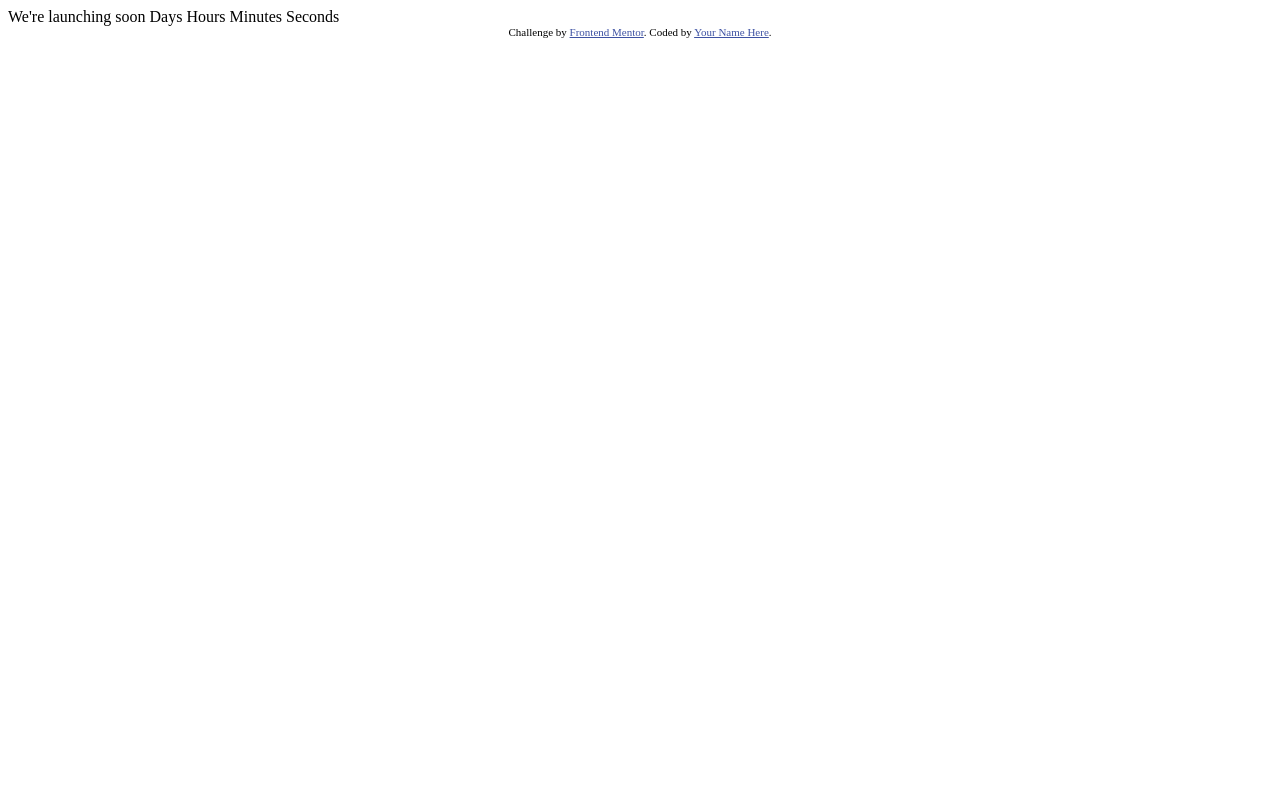
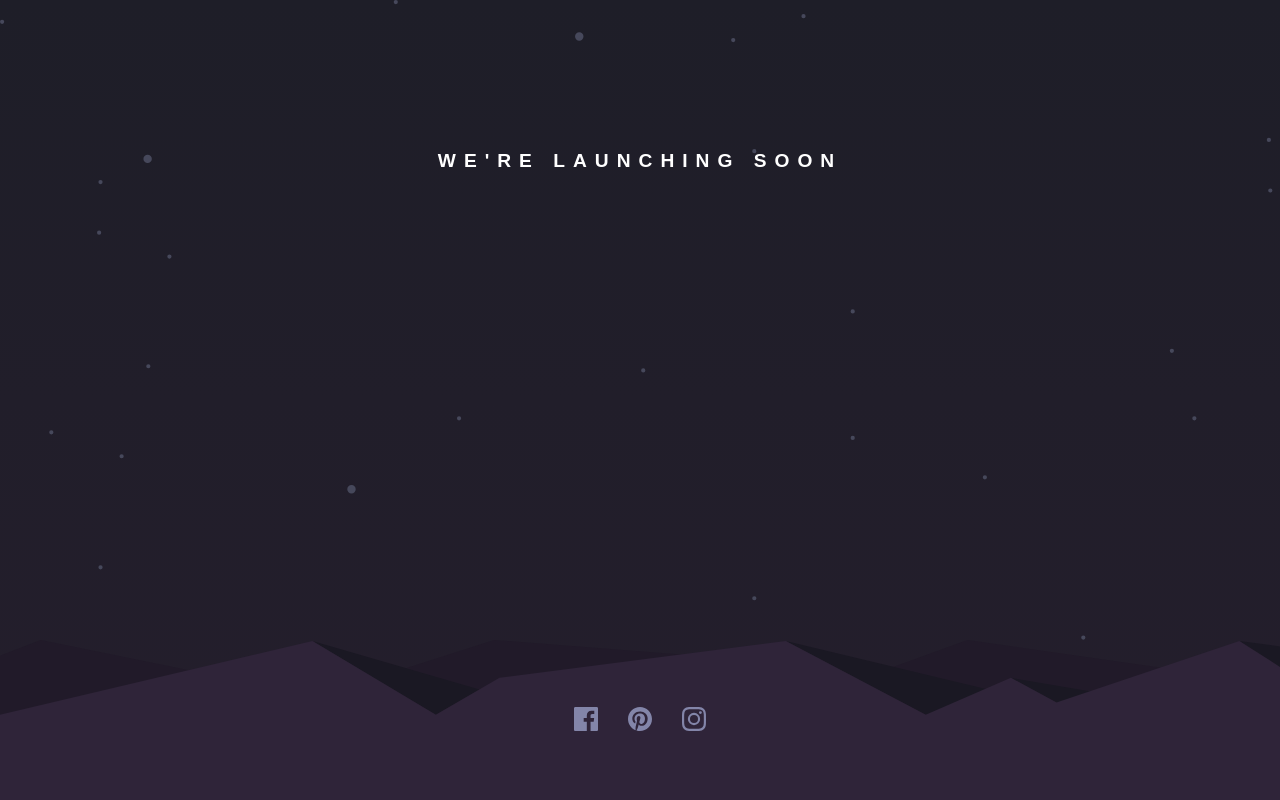
Before and after one commit to m4tut/timer, a plain HTML site: page index.html in a window 1280 px wide. Drawn offline with Linux system fonts and the light colour scheme.

Commit message:
add css style and js file

```diff
--- a/index.html
+++ b/index.html
@@ -1,31 +1,48 @@
 <!DOCTYPE html>
 <html lang="en">
-<head>
-  <meta charset="UTF-8">
-  <meta name="viewport" content="width=device-width, initial-scale=1.0"> <!-- displays site properly based on user's device -->
+    <head>
+        <meta charset="UTF-8" />
+        <meta http-equiv="X-UA-Compatible" content="IE=edge" />
+        <meta name="viewport" content="width=device-width, initial-scale=1.0" />
+        <link rel="icon" type="image/png" sizes="32x32" href="./images/favicon-32x32.png" />
+        <title>Countdown timer</title>
 
-  <link rel="icon" type="image/png" sizes="32x32" href="./images/favicon-32x32.png">
-
-  <title>Frontend Mentor | Launch countdown timer</title>
-
-  <!-- Feel free to remove these styles or customise in your own stylesheet 👍 -->
-  <style>
-    .attribution { font-size: 11px; text-align: center; }
-    .attribution a { color: hsl(228, 45%, 44%); }
-  </style>
-</head>
-<body>
-
-  We're launching soon
-
-  Days
-  Hours
-  Minutes
-  Seconds
-
-  <div class="attribution">
-    Challenge by <a href="https://www.frontendmentor.io?ref=challenge" target="_blank">Frontend Mentor</a>.
-    Coded by <a href="#">Your Name Here</a>.
-  </div>
-</body>
+        <link rel="stylesheet" href="style/style.css" />
+        <script src="js/script.js" defer></script>
+    </head>
+    <body>
+        <div class="bg">
+            <main class="container">
+                <h1>We're launching soon</h1>
+            </main>
+            <footer>
+                <div class="social">
+                    <a href="https://facebook.com/" class="link">
+                        <svg xmlns="http://www.w3.org/2000/svg" viewBox="0 0 24 24" width="24" height="24">
+                            <path
+                                fill="#8385A9"
+                                d="M22.675 0H1.325C.593 0 0 .593 0 1.325v21.351C0 23.407.593 24 1.325 24H12.82v-9.294H9.692v-3.622h3.128V8.413c0-3.1 1.893-4.788 4.659-4.788 1.325 0 2.463.099 2.795.143v3.24l-1.918.001c-1.504 0-1.795.715-1.795 1.763v2.313h3.587l-.467 3.622h-3.12V24h6.116c.73 0 1.323-.593 1.323-1.325V1.325C24 .593 23.407 0 22.675 0z"
+                            />
+                        </svg>
+                    </a>
+                    <a href="https://pinterest.com/" class="link">
+                        <svg xmlns="http://www.w3.org/2000/svg" viewBox="0 0 24 24" width="24" height="24">
+                            <path
+                                fill="#8385A9"
+                                d="M12 0C5.373 0 0 5.372 0 12c0 5.084 3.163 9.426 7.627 11.174-.105-.949-.2-2.405.042-3.441.218-.937 1.407-5.965 1.407-5.965s-.359-.719-.359-1.782c0-1.668.967-2.914 2.171-2.914 1.023 0 1.518.769 1.518 1.69 0 1.029-.655 2.568-.994 3.995-.283 1.194.599 2.169 1.777 2.169 2.133 0 3.772-2.249 3.772-5.495 0-2.873-2.064-4.882-5.012-4.882-3.414 0-5.418 2.561-5.418 5.207 0 1.031.397 2.138.893 2.738a.36.36 0 01.083.345l-.333 1.36c-.053.22-.174.267-.402.161-1.499-.698-2.436-2.889-2.436-4.649 0-3.785 2.75-7.262 7.929-7.262 4.163 0 7.398 2.967 7.398 6.931 0 4.136-2.607 7.464-6.227 7.464-1.216 0-2.359-.631-2.75-1.378l-.748 2.853c-.271 1.043-1.002 2.35-1.492 3.146C9.57 23.812 10.763 24 12 24c6.627 0 12-5.373 12-12 0-6.628-5.373-12-12-12z"
+                            />
+                        </svg>
+                    </a>
+                    <a href="https://instagram.com/" class="link">
+                        <svg xmlns="http://www.w3.org/2000/svg" viewBox="0 0 24 24" width="24" height="24">
+                            <path
+                                fill="#8385A9"
+                                d="M12 2.163c3.204 0 3.584.012 4.85.07 3.252.148 4.771 1.691 4.919 4.919.058 1.265.069 1.645.069 4.849 0 3.205-.012 3.584-.069 4.849-.149 3.225-1.664 4.771-4.919 4.919-1.266.058-1.644.07-4.85.07-3.204 0-3.584-.012-4.849-.07-3.26-.149-4.771-1.699-4.919-4.92-.058-1.265-.07-1.644-.07-4.849 0-3.204.013-3.583.07-4.849.149-3.227 1.664-4.771 4.919-4.919 1.266-.057 1.645-.069 4.849-.069zM12 0C8.741 0 8.333.014 7.053.072 2.695.272.273 2.69.073 7.052.014 8.333 0 8.741 0 12c0 3.259.014 3.668.072 4.948.2 4.358 2.618 6.78 6.98 6.98C8.333 23.986 8.741 24 12 24c3.259 0 3.668-.014 4.948-.072 4.354-.2 6.782-2.618 6.979-6.98.059-1.28.073-1.689.073-4.948 0-3.259-.014-3.667-.072-4.947-.196-4.354-2.617-6.78-6.979-6.98C15.668.014 15.259 0 12 0zm0 5.838a6.162 6.162 0 100 12.324 6.162 6.162 0 000-12.324zM12 16a4 4 0 110-8 4 4 0 010 8zm6.406-11.845a1.44 1.44 0 100 2.881 1.44 1.44 0 000-2.881z"
+                            />
+                        </svg>
+                    </a>
+                </div>
+            </footer>
+        </div>
+    </body>
 </html>
--- /dev/null
+++ b/style/style.css
@@ -0,0 +1,78 @@
+*,
+*::after,
+*::before {
+    margin: 0;
+    padding: 0;
+    box-sizing: border-box;
+}
+
+html,
+body {
+    height: 100%;
+}
+
+body {
+    font-size: 14px;
+    font-family: 'Red Hat Text', sans-serif;
+    background: linear-gradient(180deg, #1e1e28, #241e2c);
+    display: block;
+    overflow: hidden;
+}
+
+.bg {
+    height: 100%;
+    display: grid;
+    grid-template-rows: 80% 20%;
+
+    background-image: url(../images/bg-stars.svg);
+    background-repeat: no-repeat;
+    background-size: cover;
+}
+
+/* ############################### */
+/* main */
+main {
+    margin-top: 150px;
+    text-align: center;
+}
+
+h1 {
+    margin: 0;
+    color: #fff;
+    text-align: center;
+    font-size: 1.2rem;
+    text-transform: uppercase;
+    letter-spacing: 8px;
+}
+
+
+/* ############################### */
+/* footer */
+footer {
+    position: relative;
+    width: 100%;
+    background-image: url(../images/pattern-hills.svg);
+    background-repeat: no-repeat;
+    background-size: cover;
+    z-index: 1;
+}
+
+.social {
+    width: 100%;
+    height: 100%;
+    position: absolute;
+    display: flex;
+    justify-content: center;
+    align-items: center;
+    text-align: center;
+}
+
+.link {
+    margin: 0 15px;
+    text-decoration: none;
+}
+
+.link:hover svg path {
+    fill: #ff5a82;
+    transition-duration: .4s;
+}
```
Also changed, not shown: js/script.js (added).
